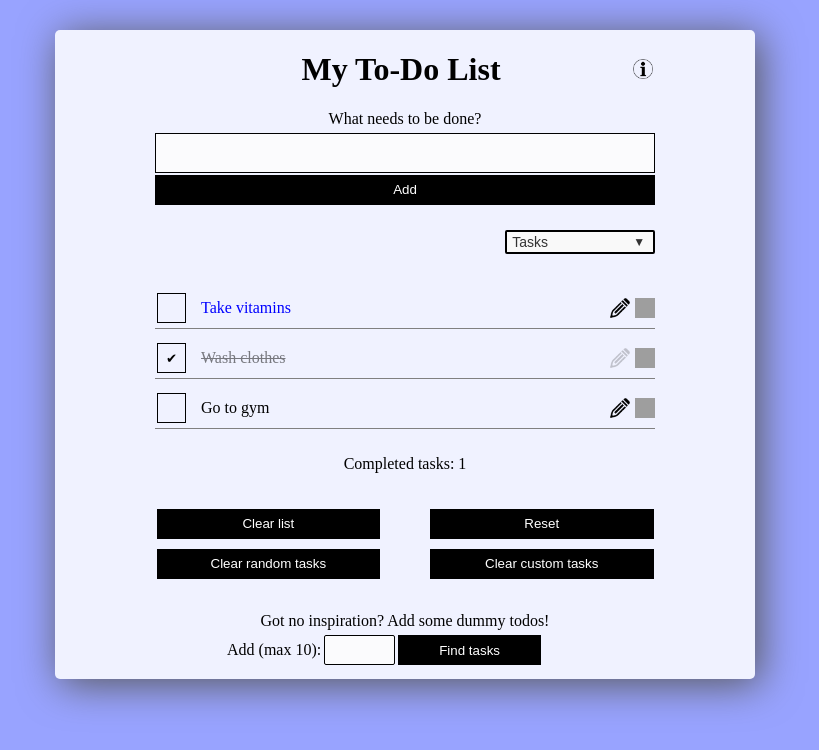
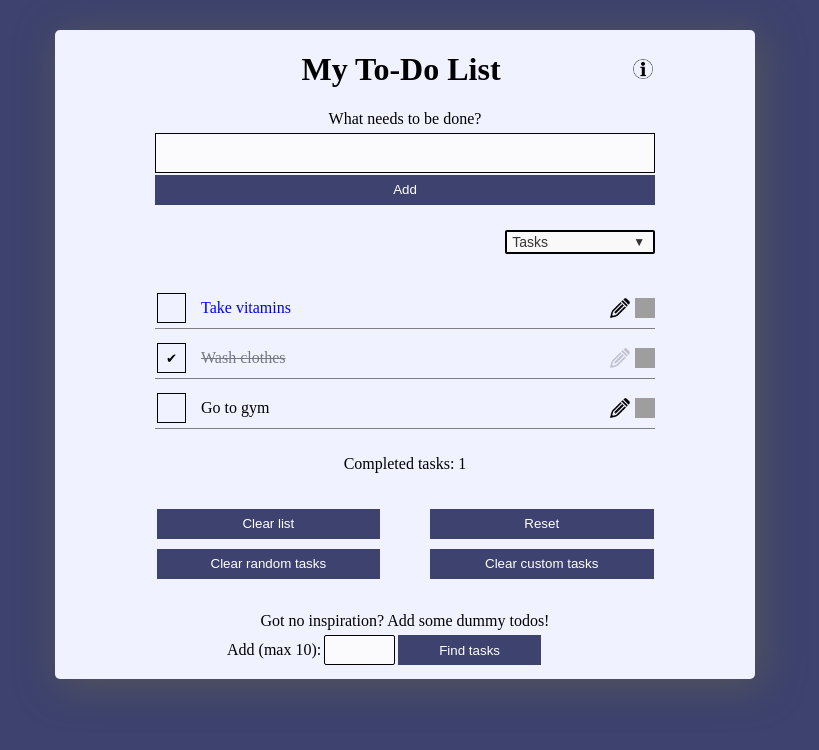
Before and after one commit to Goran-Sacic/a-simple-todo-app, a React (Vite) app: page / in a window 1280 px wide. Shown: the top 750 px of the page, without its empty margins (235-1054 px from the left). Built offline with nearby package versions, Linux system fonts and the light colour scheme; grey boxes are pictures that could not be loaded; a web font is replaced by a local one.

Commit message:
minor style changes

```diff
--- a/src/components/TodoItem.module.css
+++ b/src/components/TodoItem.module.css
@@ -11,7 +11,8 @@
 	text-overflow: ellipsis;
 	margin-top: 10px;
 	padding: 0;
-	background-color: rgb(240, 242, 255);
+	/* background-color: rgb(240, 242, 255); */
+	background-color: transparent;
 	border-bottom: 1px solid grey;
 	width: 100%;
 }
@@ -73,7 +74,7 @@
 	height: 20px;
 	border: 1px solid black;
 	cursor: pointer;
-	background-color: rgb(240, 242, 255);
+	background-color: transparent;
 	background-image: url('../assets/trash-icon.png');
 	background-size: cover;
 	background-position: center;
@@ -95,7 +96,7 @@
 	height: 20px;
 	border: 1px solid black;
 	cursor: pointer;
-	background-color: rgb(240, 242, 255);
+	background-color: transparent;
 	background-image: url('../assets/edit-icon.png');
 	background-size: cover;
 	background-position: center;
--- a/src/components/TodoList.module.css
+++ b/src/components/TodoList.module.css
@@ -34,7 +34,7 @@
 	height: 20px;
 	margin: 2px;
 	cursor: pointer;
-	background-color: rgb(240, 242, 255);
+	background-color: transparent;
 	background-image: url('../assets/info-icon.png');
 	background-size: cover;
 	background-position: center;
@@ -82,7 +82,7 @@
 .form__button {
 	width: 100%;
 	height: 30px;
-	background-color: black;
+	background-color: rgb(61, 66, 110);
 	color: white;
 	padding: 0;
 	border: none;
@@ -90,7 +90,7 @@
 }
 
 .form__button:hover {
-	background-color: rgb(55, 55, 55);
+	background-color: rgb(111, 126, 255);
 }
 
 .form__error {
@@ -200,7 +200,7 @@
 }
 
 .deletedTodos__clearButton {
-	background-color: black;
+	background-color: rgb(61, 66, 110);
 	color: white;
 	border: none;
 	cursor: pointer;
@@ -212,7 +212,7 @@
 }
 
 .deletedTodos__clearButton:hover {
-	background-color: rgb(55, 55, 55);
+	background-color: rgb(111, 126, 255);
 	margin-bottom: 10px;
 }
 
@@ -232,7 +232,7 @@
 .optionsContainer button {
 	width: 45%;
 	height: 30px;
-	background-color: black;
+	background-color: rgb(61, 66, 110);
 	color: white;
 	border: none;
 	cursor: pointer;
@@ -240,7 +240,7 @@
 }
 
 .optionsContainer button:hover {
-	background-color: rgb(55, 55, 55);
+	background-color: rgb(111, 126, 255);
 }
 
 .apiForm {
@@ -273,7 +273,7 @@
 .apiForm__button {
 	width: 40%;
 	height: 30px;
-	background-color: black;
+	background-color: rgb(61, 66, 110);
 	color: white;
 	border: none;
 	cursor: pointer;
@@ -281,7 +281,7 @@
 }
 
 .apiForm__button:hover {
-	background-color: rgb(55, 55, 55);
+	background-color: rgb(111, 126, 255);
 }
 
 .statusMessage {
@@ -295,14 +295,14 @@
 .statusMessage button {
 	width: 10%;
 	height: 30px;
-	background-color: black;
+	background-color: rgb(61, 66, 110);
 	color: white;
 	border: none;
 	cursor: pointer;
 }
 
 .statusMessage button:hover {
-	background-color: rgb(55, 55, 55);
+	background-color: rgb(111, 126, 255);
 }
 
 .infoModalOverlay {
@@ -356,7 +356,7 @@
 }
 
 .infoModal button {
-	background-color: #000000;
+	background-color: rgb(61, 66, 110);
 	color: white;
 	border: none;
 	margin-top: 10px;
@@ -367,7 +367,7 @@
 }
 
 .infoModal button:hover {
-	background-color: rgb(55, 55, 55);
+	background-color: rgb(111, 126, 255);
 }
 
 @media only screen and (max-width: 768px) {
@@ -390,6 +390,7 @@
 		overflow-y: auto;
 		box-shadow: 0 2px 10px rgba(0, 0, 0, 0.1);
 	}
+
 	.infoModal__buttonContainer {
 		display: flex;
 		justify-content: space-around;
--- a/src/index.css
+++ b/src/index.css
@@ -4,7 +4,7 @@
 	/* font-family: 'Anek Devanagari', sans-serif;
 	line-height: 1.5;
 	font-weight: 400; */
-	color-scheme: light dark;
+	/* color-scheme: light dark; */
 	/* color: rgba(0, 0, 0, 0.87); */
 	/* border: 1px solid yellow; */
 
@@ -15,7 +15,7 @@
 }
 
 body {
-	background-color: rgb(152, 163, 255);
+	background-color: rgb(61, 66, 110);
 	width: 100vw;
 	height: 100%;
 	margin: 0 auto;
```
